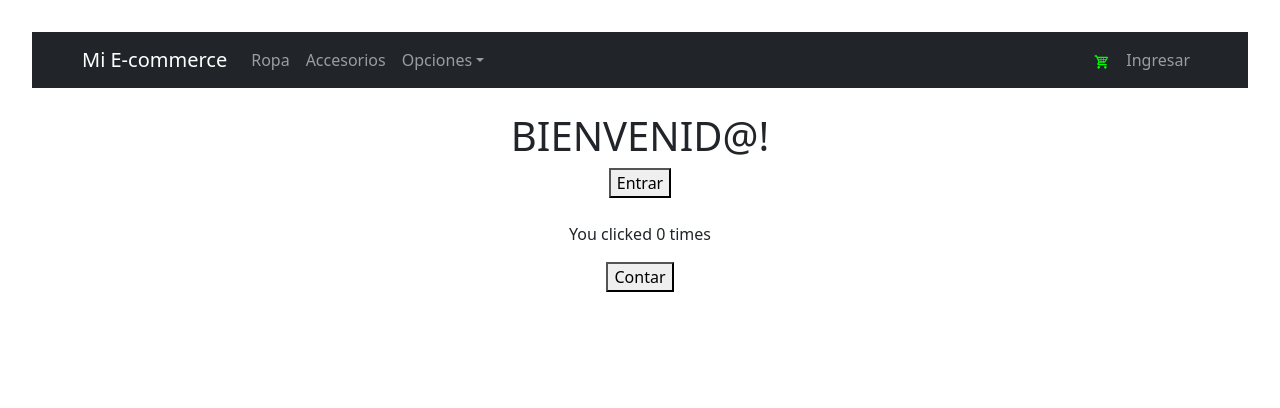
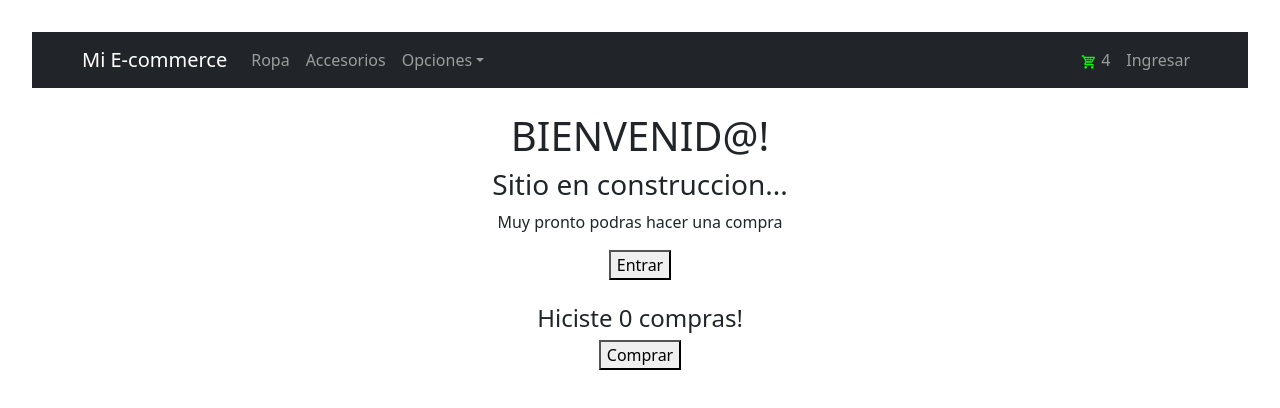
Before and after one commit to eldictador007/Santiago-Moulia-c43545, a React (Vite) app in the folder mi-App/: page / in a window 1280 px wide. Shown: the top 408 px of the page. Built offline with nearby package versions, Linux system fonts and the light colour scheme.

Commit message:
tarea compelta

```diff
--- a/mi-App/src/App.jsx
+++ b/mi-App/src/App.jsx
@@ -1,19 +1,17 @@
 
-import Counter from './Componentes/Contador/contador'
-import CollapsibleExample from './Componentes/NavBar/NavBar'
+
+import NavBar from './Componentes/NavBar/NavBar'
+import Item from './Componentes/ItemListContainer/itemList'
 import './App.css'
-import Item from './Componentes/ItemListContainer/itemList'
 
 function App() {
 
 
   return (
     <div className="App">
-     <CollapsibleExample/>
+     <NavBar/>
      <br />
-     <Item/>
-     <br />
-     <Counter/>
+     <Item greeting={'Muy pronto podras hacer una compra'} />
     </div>
   )
 }
--- a/mi-App/src/componentes/Contador/contador.jsx
+++ b/mi-App/src/componentes/Contador/contador.jsx
@@ -5,12 +5,12 @@
     const [count, setCount] = useState(0);
 
     useEffect(() => {
-        document.title = `You clicked ${count} times`;  });
+        document.title = `You clicked ${count} times`;  },[]);
     return (
       <div>
-        <p>You clicked {count} times</p>
+        <h4>Hiciste {count} compras!</h4>
         <button onClick={() => setCount(count + 1)}>
-          Contar
+          Comprar
         </button>
       </div>
     );
--- a/mi-App/src/componentes/ItemListContainer/itemList.jsx
+++ b/mi-App/src/componentes/ItemListContainer/itemList.jsx
@@ -1,8 +1,20 @@
-const Item = ({ saludo }) => {
+import Counter from "../Contador/contador"
+import Titulo from "../Titulos/Titulo"
+
+const Item = ({  greeting }) => {
+    let tituloApp = 'BIENVENID@!'
+    const saludo = () => console.log('Hola')
     return (
       <div>
-        <h1>BIENVENID@!</h1>
+        <Titulo
+          titulo={tituloApp}
+          subTitulo={'Sitio en construccion...'}
+        />
+        <p>{greeting}</p>
         <button onClick={ saludo } >Entrar</button>
+        <br />
+        <br />
+        <Counter/>
       </div>
     )
   }
--- a/mi-App/src/componentes/navBar/navBar.jsx
+++ b/mi-App/src/componentes/navBar/navBar.jsx
@@ -2,10 +2,9 @@
 import Nav from 'react-bootstrap/Nav';
 import Navbar from 'react-bootstrap/Navbar';
 import NavDropdown from 'react-bootstrap/NavDropdown';
-import Counter from '../ItemListContainer/itemList';
 
 
-function CollapsibleExample() {
+function NavBar() {
   return (
     <Navbar collapseOnSelect expand="lg" bg="dark" variant="dark">
       <Container>
@@ -29,7 +28,7 @@
           </Nav>
           <Nav>
             <Nav.Link href="#cart">
-            <svg xmlns="http://www.w3.org/2000/svg" width="1em" height="1em" preserveAspectRatio="xMidYMid meet" viewBox="0 0 24 24"><path fill="lime" d="M19 20c0 1.11-.89 2-2 2a2 2 0 0 1-2-2c0-1.11.89-2 2-2a2 2 0 0 1 2 2M7 18c-1.11 0-2 .89-2 2a2 2 0 0 0 2 2c1.11 0 2-.89 2-2s-.89-2-2-2m.2-3.37l-.03.12c0 .14.11.25.25.25H19v2H7a2 2 0 0 1-2-2c0-.35.09-.68.24-.96l1.36-2.45L3 4H1V2h3.27l.94 2H20c.55 0 1 .45 1 1c0 .17-.05.34-.12.5l-3.58 6.47c-.34.61-1 1.03-1.75 1.03H8.1l-.9 1.63M8.5 11H10V9H7.56l.94 2M11 9v2h3V9h-3m3-1V6h-3v2h3m3.11 1H15v2h1l1.11-2m1.67-3H15v2h2.67l1.11-2M6.14 6l.94 2H10V6H6.14Z"/></svg> {Counter}
+            <svg xmlns="http://www.w3.org/2000/svg" width="1em" height="1em" preserveAspectRatio="xMidYMid meet" viewBox="0 0 24 24"><path fill="lime" d="M19 20c0 1.11-.89 2-2 2a2 2 0 0 1-2-2c0-1.11.89-2 2-2a2 2 0 0 1 2 2M7 18c-1.11 0-2 .89-2 2a2 2 0 0 0 2 2c1.11 0 2-.89 2-2s-.89-2-2-2m.2-3.37l-.03.12c0 .14.11.25.25.25H19v2H7a2 2 0 0 1-2-2c0-.35.09-.68.24-.96l1.36-2.45L3 4H1V2h3.27l.94 2H20c.55 0 1 .45 1 1c0 .17-.05.34-.12.5l-3.58 6.47c-.34.61-1 1.03-1.75 1.03H8.1l-.9 1.63M8.5 11H10V9H7.56l.94 2M11 9v2h3V9h-3m3-1V6h-3v2h3m3.11 1H15v2h1l1.11-2m1.67-3H15v2h2.67l1.11-2M6.14 6l.94 2H10V6H6.14Z"/></svg> 4
             </Nav.Link>
             <Nav.Link eventKey={2} href="#login">
               Ingresar
@@ -41,4 +40,4 @@
   );
 }
 
-export default CollapsibleExample;
+export default NavBar;
```
